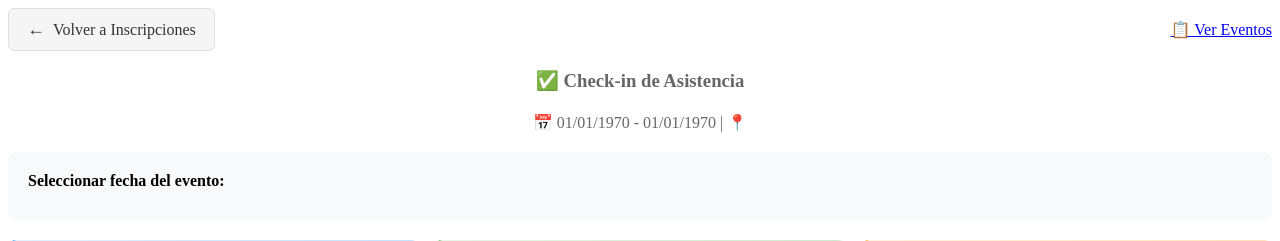
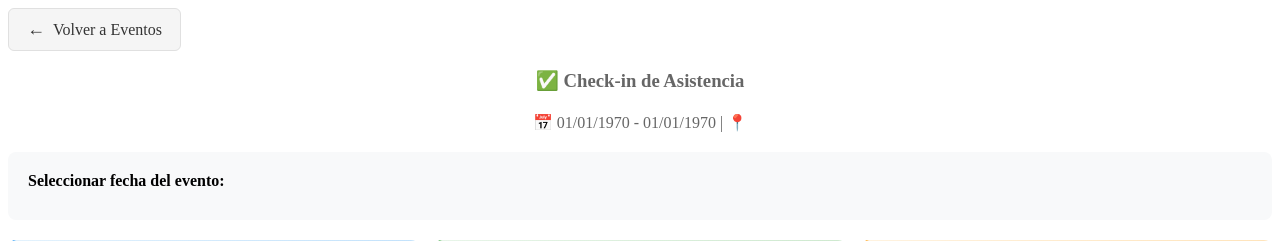
Before and after one commit to edojara/app-web-v1, a PHP site: page /?url=eventos in a window 1280 px wide. Shown: the top 241 px of the page. Run offline with PHP 8.4, Linux system fonts and the light colour scheme; data that the repository does not hold is empty.

Commit message:
cambiar enlace de 'Volver a Inscripciones' a 'Volver a Eventos' y eliminar botón duplicado

```diff
--- a/app/views/checkin/index.php
+++ b/app/views/checkin/index.php
@@ -9,15 +9,14 @@ function abreviarInstitucion($nombre) {
 ?>
 <div class="container">
     <div class="card">
-        <div style="display: flex; justify-content: space-between; align-items: center; margin-bottom: 15px;">
-            <a href="?url=inscripciones&evento_id=<?php echo $evento_id; ?>"
+        <div style="display: flex; justify-content: flex-start; margin-bottom: 15px;">
+            <a href="?url=eventos"
                style="display: inline-flex; align-items: center; gap: 8px; padding: 10px 18px; background: #f5f5f5; color: #333; text-decoration: none; border-radius: 6px; font-weight: 500; transition: all 0.3s; border: 1px solid #e0e0e0;"
                onmouseover="this.style.background='#e0e0e0'; this.style.transform='translateX(-4px)'"
                onmouseout="this.style.background='#f5f5f5'; this.style.transform='translateX(0)'">
                 <span style="font-size: 18px;">←</span>
-                <span>Volver a Inscripciones</span>
+                <span>Volver a Eventos</span>
             </a>
-            <a href="?url=eventos" class="btn">📋 Ver Eventos</a>
         </div>
 
         <div style="text-align: center; margin-bottom: 20px;">
```
